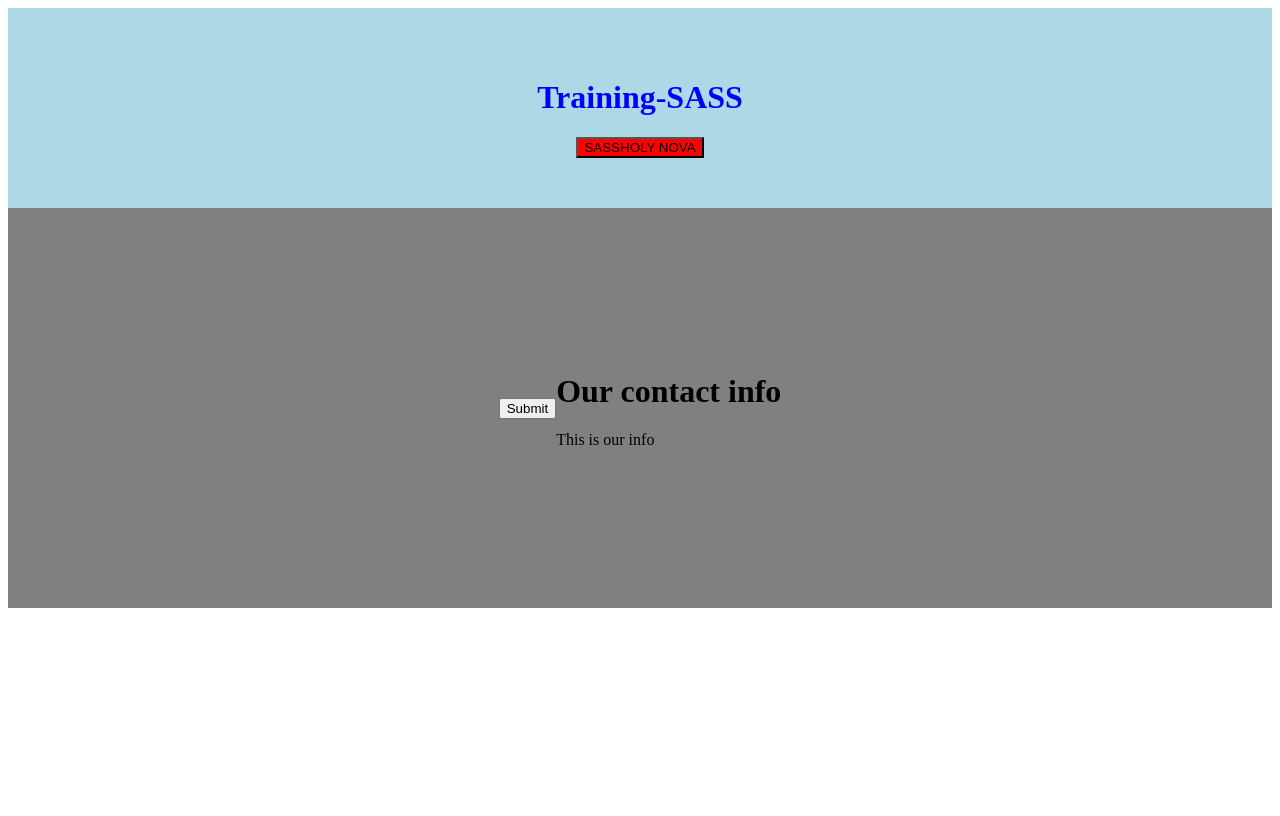
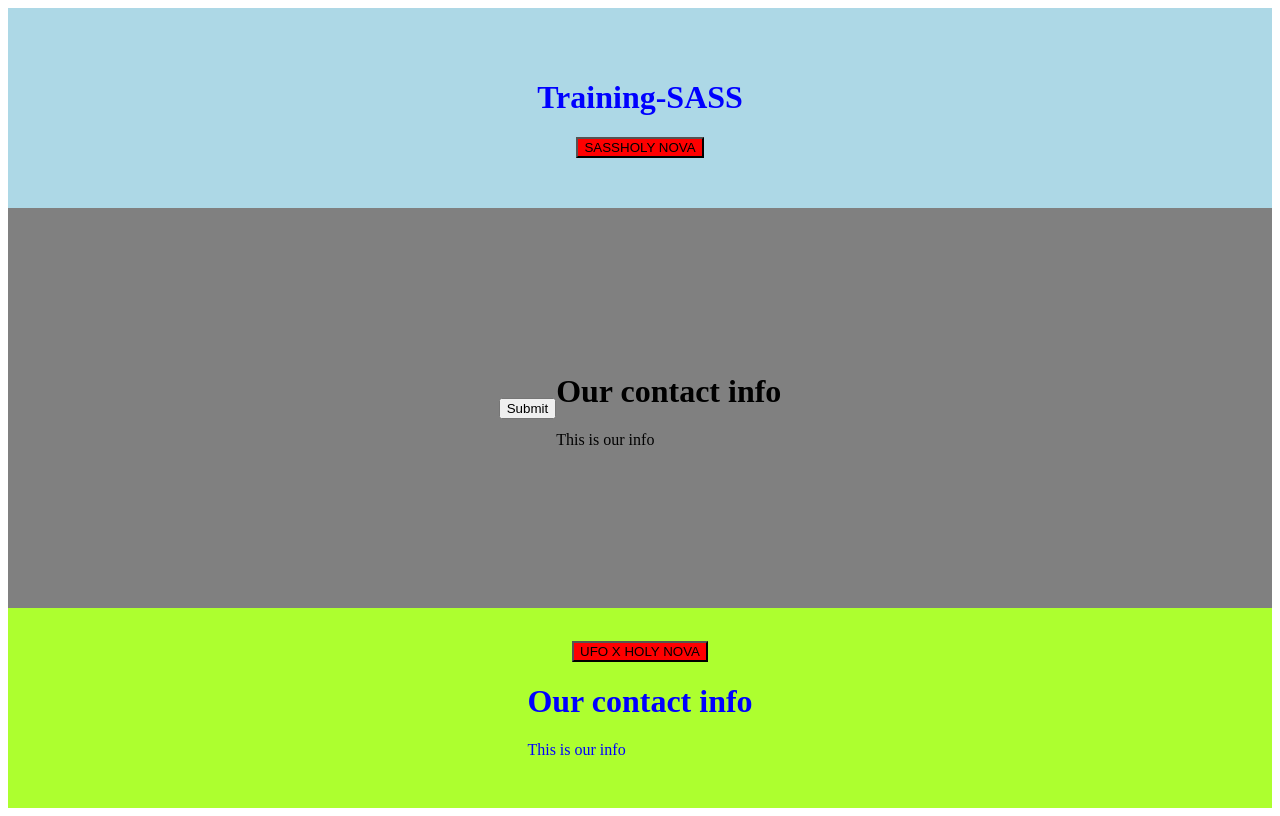
Before and after one commit to MrParkerZ7/lesson-sass, a website: page index.html in a window 1280 px wide. Drawn offline with nearby package versions, Linux system fonts and the light colour scheme; files that its build step writes are made by us from their sources.

Commit message:
[Update]

```diff
--- a/index.html
+++ b/index.html
@@ -21,6 +21,13 @@
          <p>This is our info</p>
       </div>
    </div>
+   <div class="third_contact">
+      <button>UFO X </button>
+      <div class="info">
+         <h1>Our contact info</h1>
+         <p>This is our info</p>
+      </div>
+   </div>
 
 </body>
 
--- a/scss/style.scss
+++ b/scss/style.scss
@@ -5,3 +5,8 @@
 .contact {
    @include flexCenter(row, gray);
 }
+
+.third_contact {
+   @extend header;
+   background: greenyellow;
+}
```
